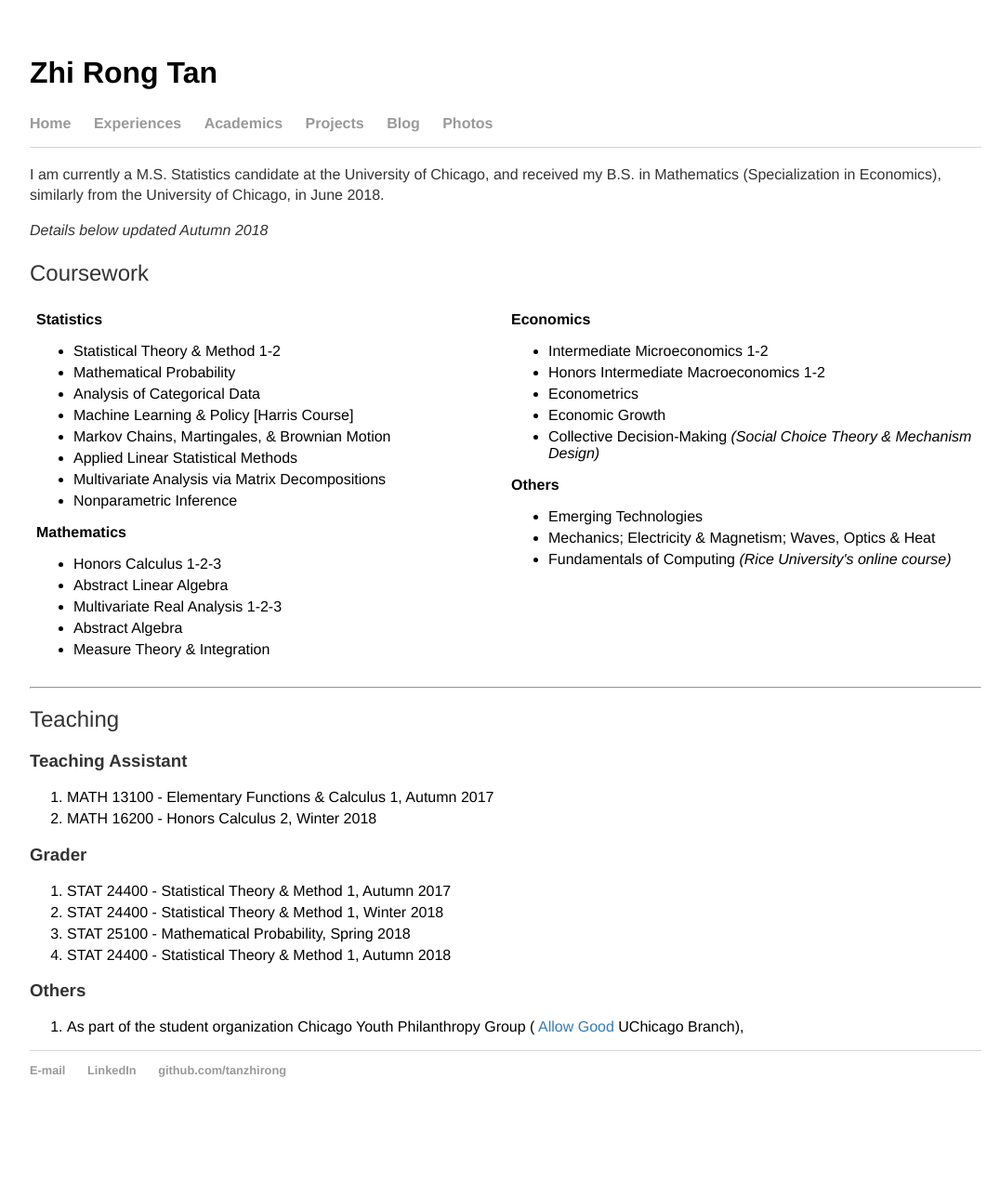
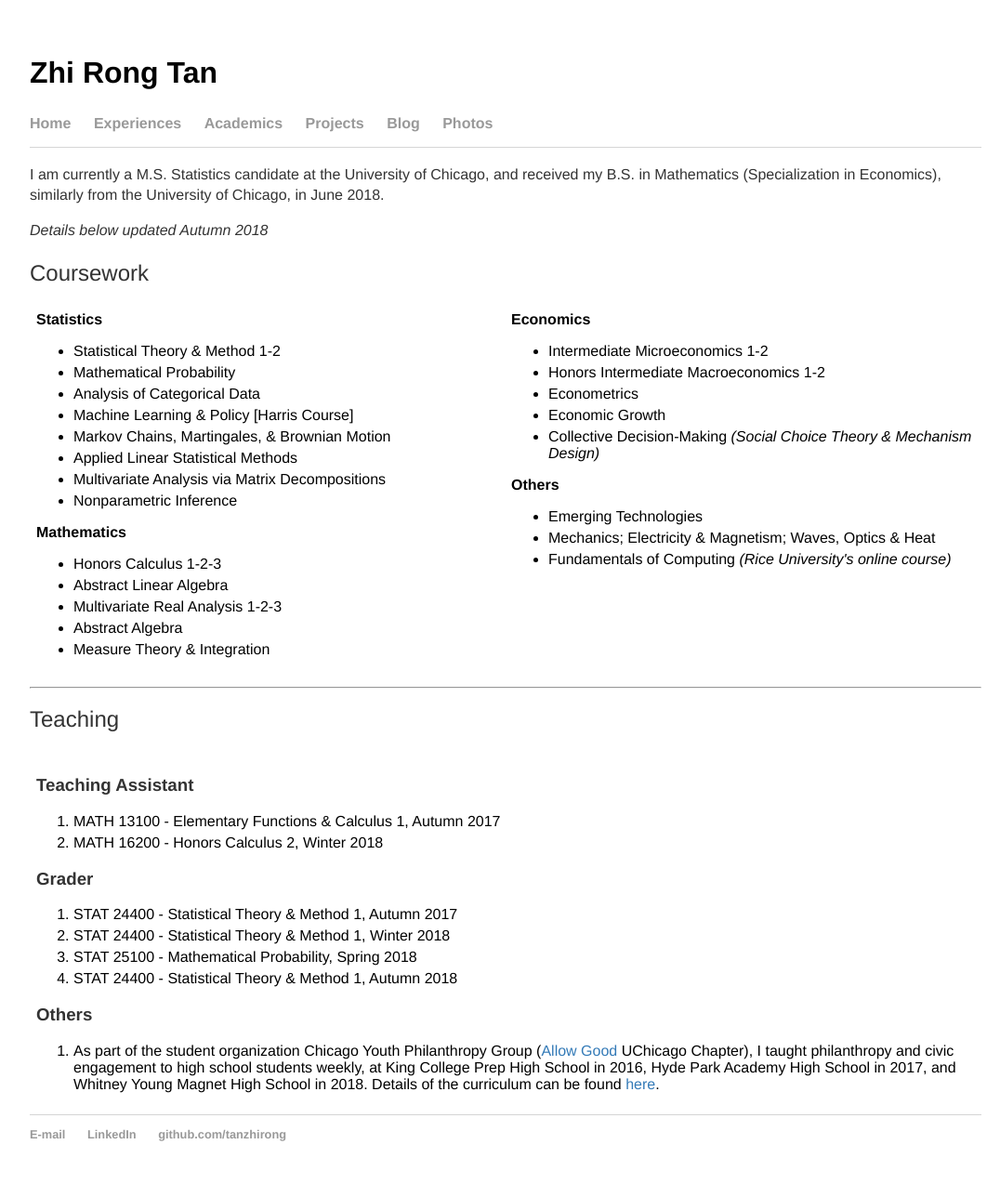
Before and after one commit to tanzhirong/tanzhirong.github.io, a Jekyll site: the page built from acad/index.html, in a window 1280 px wide. Shown: the whole page at 93% size, without its empty margins (96-1172 px from the left). Built offline with Jekyll 4.4.1, drawn with Linux system fonts in a browser that asks for light colours; before the commit the page ends 1219 px from its top, so only the background shows below that.

Commit message:
Update index.html

```diff
--- a/acad/index.html
+++ b/acad/index.html
@@ -56,6 +56,7 @@ title: Academics | Zhi Rong Tan
 
   <h2>Teaching</h2>
 <div class="blurb">
+<table><tr><td>
   <h3>Teaching Assistant</h3>
   <ol>
     <li>MATH 13100 - Elementary Functions & Calculus 1, Autumn 2017</li>
@@ -70,7 +71,10 @@ title: Academics | Zhi Rong Tan
   </ol>
   <h3>Others</h3>
   <ol>
-    <li>As part of the student organization Chicago Youth Philanthropy Group (<a target="_blank" href="https://www.allowgood.org/"> Allow Good </a>UChicago Branch),
+    <li>As part of the student organization Chicago Youth Philanthropy Group (<a target="_blank" href="https://www.allowgood.org/">Allow Good</a> UChicago Chapter), I taught philanthropy and civic engagement to high school students weekly, at King College Prep High School in 2016,
+	    Hyde Park Academy High School in 2017, and Whitney Young Magnet High School in 2018. Details of the curriculum can be found <a target="_blank" href="AGprogram.pdf">here</a>.
+
 	  </li>
   </ol>
+	</td></tr></table>
 </div><!-- /.blurb -->
```
